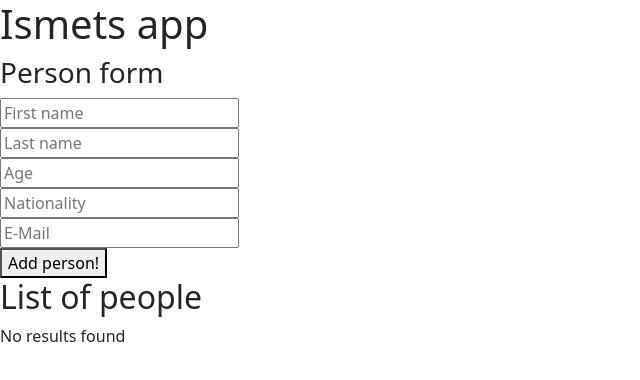
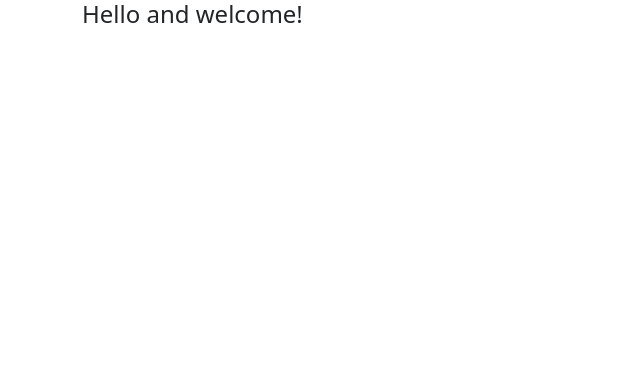
Before and after one commit to a18ismca/LexiconReact, a React (Create React App) app in the folder ismetsapp/: page / in a window 1280 px wide. Shown: the top 380 px of the page, without its empty margins (0-640 px from the left). Built offline with nearby package versions, Linux system fonts and the light colour scheme.

Commit message:
Made changes to the classes. Added routes

```diff
--- a/ismetsapp/package.json
+++ b/ismetsapp/package.json
@@ -9,6 +9,7 @@
     "bootstrap": "^5.2.1",
     "react": "^18.2.0",
     "react-dom": "^18.2.0",
+    "react-router-dom": "^6.4.1",
     "react-scripts": "5.0.1",
     "web-vitals": "^2.1.4"
   },
--- a/ismetsapp/src/App.js
+++ b/ismetsapp/src/App.js
@@ -1,8 +1,8 @@
-import logo from './logo.svg';
 import './App.css';
-import {Ismet} from './components/Ismet.js';
 import {Form} from './components/Form';
 import {List} from './components/List';
+import {Home} from './components/Home';
+import {BrowserRouter, Route, Routes} from "react-router-dom"
 
 import { useState } from 'react';
 
@@ -23,12 +23,14 @@ function App() {
 
 
     <div className='App'>
-      <header className='header'>
-        <h1>Ismets app</h1>
-      </header>
+      <BrowserRouter>
+        <Routes>
+          <Route index path="/" element={<Home/>} />
+          <Route path="/form" element={<Form addPerson={addPerson} />} />
+          <Route path="/list" element={<List people={people} />} />
+        </Routes>
+      </BrowserRouter>
 
-      <Form addPerson={addPerson}></Form>
-      <List people={people}></List>
 
     </div>
 
--- /dev/null
+++ b/ismetsapp/src/components/Home.js
@@ -0,0 +1,9 @@
+import React from "react";
+
+export const Home = () => {
+    return(
+        <div className="container">
+            <h4>Hello and welcome!</h4>
+        </div>
+    )
+}
--- a/ismetsapp/src/index.js
+++ b/ismetsapp/src/index.js
@@ -1,7 +1,6 @@
 import React from 'react';
 import ReactDOM from 'react-dom/client';
 import './index.css';
-import './components/Ismet'
 import './components/List'
 import App from './App';
 import reportWebVitals from './reportWebVitals';
```
Also changed, not shown: ismetsapp/src/components/Navigation.js (added), 1 other file (tests, documents, lock files or other folders).
